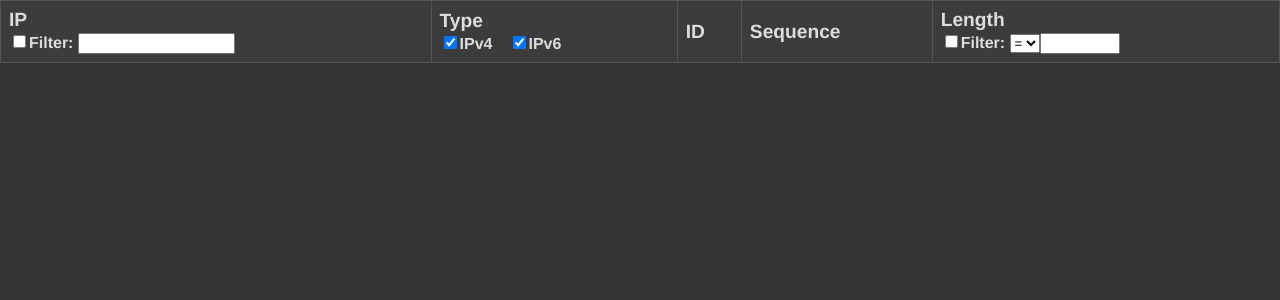
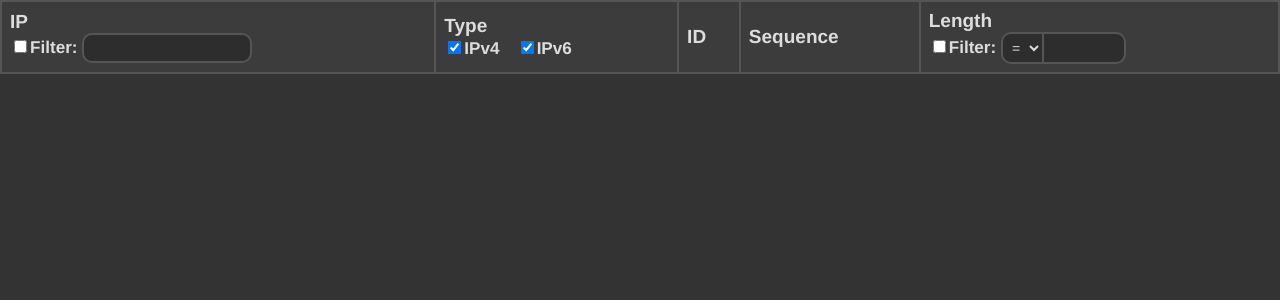
Before and after one commit to jrremlinger/PingViewer, a Flask app: page / in a window 1280 px wide. Shown: the top 300 px of the page. Run offline with Flask 2, Linux system fonts and the light colour scheme; lists and menus that the app fills with data are empty; some libraries are stand-ins or nearby versions.

Commit message:
Did extra css and added some setup scripts!

```diff
--- a/static/style.css
+++ b/static/style.css
@@ -5,7 +5,7 @@
 body {
 	background-color: #333;
 	color: #ddd;
-	font-size: larger;
+	font-size: 19px;
 	font-weight: bold;
 	margin: 0;
 }
@@ -17,7 +17,7 @@ table {
 }
 
 td, th {
-	border: 1px solid #555;
+	border: 2px solid #555;
 	text-align: left;
 	padding: 8px;
 }
@@ -36,5 +36,45 @@ tr:nth-child(even) {
 
 .filter {
 	/* float: right; */
-	font-size: medium;
+	font-size: 0.9em;
 }
+
+#ipFilter, #filterOperator, #lengthFilter {
+	border-radius: 10px;
+    outline: none;
+    padding: 5px;
+    font-size: 14px;
+    font-family: inherit;
+    font-weight: 550;
+    color: #ddd;
+    background: #2d2d2d;
+    border-color: #555;
+    border-style: solid;
+}
+
+#filterOperator {
+	border-radius: 10px 0 0 10px;
+	border-width: 2px;
+	border-right: none;
+	/* appearance: none; */
+}
+
+#lengthFilter {
+	width: 6em;
+	border-radius: 0 10px 10px 0;
+	padding: 6px;
+}
+
+@media only screen and (max-width: 800px) {
+	body {
+	  font-size: 14px;
+	}
+
+	#ipFilter {
+		width: 100px;
+	}
+
+	#lengthFilter {
+		width: 50px;
+	}
+}
--- a/templates/index.html
+++ b/templates/index.html
@@ -15,7 +15,7 @@
 				<th>Type<br><span class="filter"><input type="checkbox" checked id="ipv4Check" oninput="updateFilter()"><label for="ipv4Check">IPv4</label>&emsp;<input type="checkbox" checked id="ipv6Check" oninput="updateFilter()"><label for="ipv6Check">IPv6</label></span></th>
 				<th>ID</th>
 				<th>Sequence</th>
-				<th>Length<br><span class="filter"><input type="checkbox" id="lengthFilterCheck" oninput="updateFilter()">Filter: <select id="filterOperator" oninput="updateFilter()"><option value="equals">=</option><option value="greater">></option><option value="less">&lt</option></select><input type="number" style="width: 6em;" id="lengthFilter" oninput="updateFilter()"></span></th>
+				<th>Length<br><span class="filter"><input type="checkbox" id="lengthFilterCheck" oninput="updateFilter()">Filter: <select id="filterOperator" oninput="updateFilter()"><option value="equals">=</option><option value="greater">></option><option value="less">&lt</option></select><input type="number" id="lengthFilter" oninput="updateFilter()"></span></th>
 			</tr>
 		</thead>
 		<tbody id="dataLog"></tbody>
```
Also changed, not shown: requirements.txt (added, +14 -0 lines), 2 other files.
